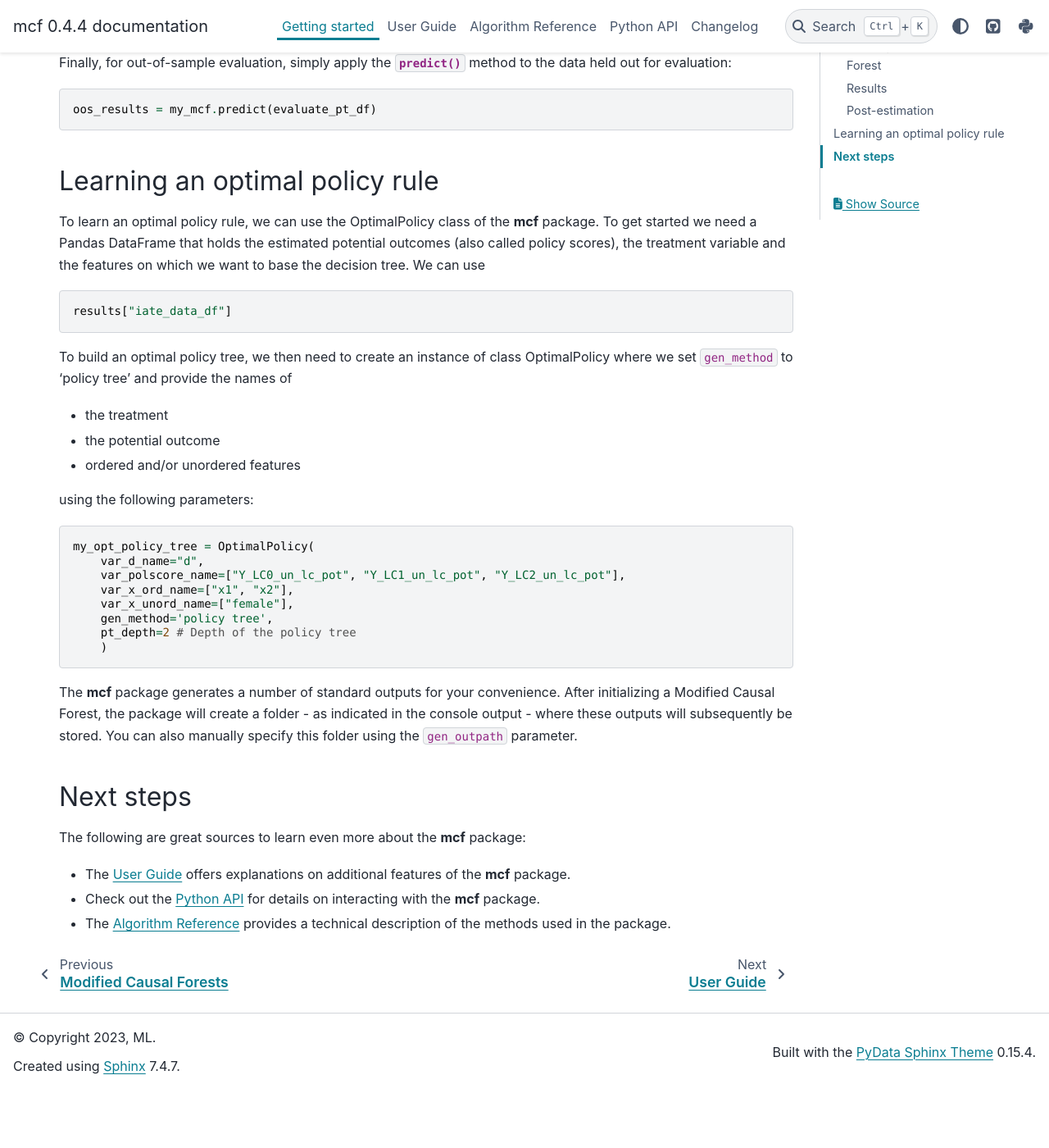
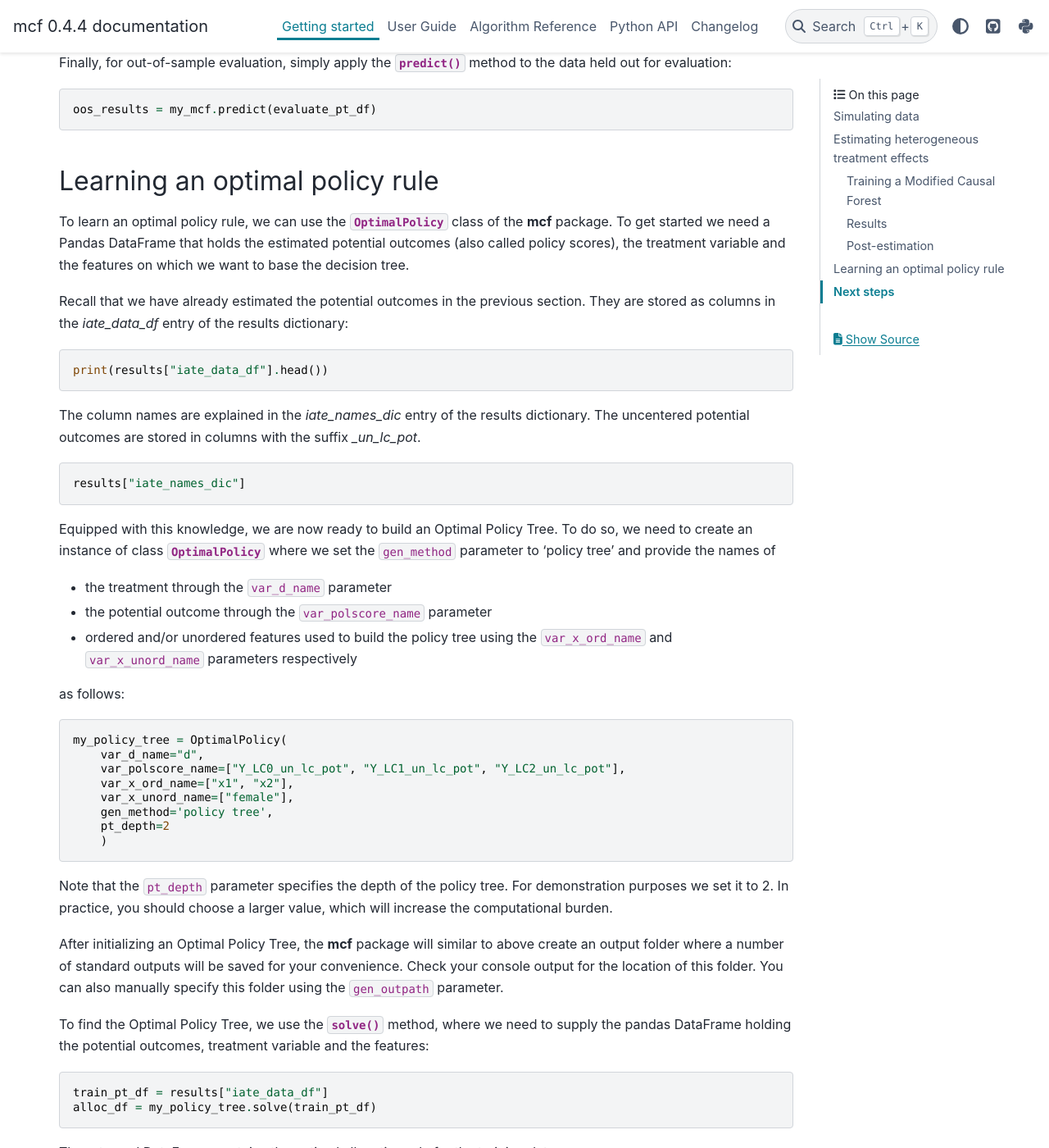
Before and after one commit to MCFpy/mcf, a Sphinx documentation site: the page built from docs/source/getting_started.rst, in a window 1280 px wide and 1400 px high, scrolled down 3307 px. Shown: the whole window at 82% size. Built offline with Sphinx 7.4.7 and the PyData theme 0.15.4, drawn with Linux system fonts in a browser that asks for light colours; before the commit the page ends 4636 px from its top, so only the background shows below that; some of the changed text lies outside the part shown.

Commit message:
Finish optimal policy example in Getting started

```diff
--- a/docs/source/getting_started.rst
+++ b/docs/source/getting_started.rst
@@ -185,36 +185,81 @@
 Learning an optimal policy rule
 -------------------------------
 
-To learn an optimal policy rule, we can use the OptimalPolicy class of the **mcf** package. To get started we need a Pandas DataFrame that holds the estimated potential outcomes (also called policy scores), the treatment variable and the features on which we want to base the decision tree. We can use
+To learn an optimal policy rule, we can use the :py:class:`~mcf_mini.OptimalPolicy` class of the **mcf** package. To get started we need a Pandas DataFrame that holds the estimated potential outcomes (also called policy scores), the treatment variable and the features on which we want to base the decision tree.
+
+Recall that we have already estimated the potential outcomes in the previous section. They are stored as columns in the *iate_data_df* entry of the results dictionary:
 
 .. code-block:: python
 
-    results["iate_data_df"]
+    print(results["iate_data_df"].head())
 
-
-To build an optimal policy tree, we then need to create an instance of class
-OptimalPolicy where we set ``gen_method`` to 'policy tree' and provide the names
-of
-
-- the treatment
-- the potential outcome
-- ordered and/or unordered features
-
-using the following parameters:
+The column names are explained in the `iate_names_dic` entry of the results dictionary. The uncentered potential outcomes are stored in columns with the suffix *_un_lc_pot*.
 
 .. code-block:: python
 
-    my_opt_policy_tree = OptimalPolicy(
+    results["iate_names_dic"]
+
+Equipped with this knowledge, we are now ready to build an Optimal Policy Tree. To do so, we need to create an instance of class :py:class:`~mcf_mini.OptimalPolicy` where we set the ``gen_method`` parameter to 'policy tree' and provide the names of
+
+- the treatment through the ``var_d_name`` parameter
+- the potential outcome through the ``var_polscore_name`` parameter
+- ordered and/or unordered features used to build the policy tree using the ``var_x_ord_name`` and ``var_x_unord_name`` parameters respectively
+
+as follows:
+
+.. code-block:: python
+
+    my_policy_tree = OptimalPolicy(
         var_d_name="d",
         var_polscore_name=["Y_LC0_un_lc_pot", "Y_LC1_un_lc_pot", "Y_LC2_un_lc_pot"],
         var_x_ord_name=["x1", "x2"],
         var_x_unord_name=["female"],
         gen_method='policy tree',
-        pt_depth=2 # Depth of the policy tree
+        pt_depth=2
         )
 
+Note that the ``pt_depth`` parameter specifies the depth of the policy tree. For demonstration purposes we set it to 2. In practice, you should choose a larger value, which will increase the computational burden.
 
-The **mcf** package generates a number of standard outputs for your convenience. After initializing a Modified Causal Forest, the package will create a folder - as indicated in the console output - where these outputs will subsequently be stored. You can also manually specify this folder using the ``gen_outpath`` parameter.
+After initializing an Optimal Policy Tree, the **mcf** package will similar to above create an output folder where a number of standard outputs will be saved for your convenience. Check your console output for the location of this folder. You can also manually specify this folder using the ``gen_outpath`` parameter.
+
+To find the Optimal Policy Tree, we use the :py:meth:`~mcf_mini.OptimalPolicy.solve` method, where we need to supply the pandas DataFrame holding the potential outcomes, treatment variable and the features:
+
+.. code-block:: python
+
+    train_pt_df = results["iate_data_df"]
+    alloc_df = my_policy_tree.solve(train_pt_df)
+
+The returned DataFrame contains the optimal allocation rule for the training data.
+
+.. code-block:: python
+
+    print(alloc_df.head())
+
+Next, we can use the :py:meth:`~mcf_mini.OptimalPolicy.evaluate` method to evaluate this allocation rule. This will return a dictionary holding the results of the evaluation. As a side-effect, the DataFrame with the optimal allocation is augmented with the observed treatment and a random allocation.
+
+.. code-block:: python
+
+    pt_eval = my_policy_tree.evaluate(alloc_df, train_pt_df)
+
+    print(pt_eval)
+    print(alloc_df.head())
+
+Finally, it is straightforward to apply our Optimal Policy Tree to new data. To do so, we simply apply the :py:meth:`~mcf_mini.OptimalPolicy.allocate` method
+to the DataFrame holding the potential outcomes, treatment variable and the features for the data that was held out for evaluation:
+
+.. code-block:: python
+
+    oos_df = oos_results["iate_data_df"]
+    oos_alloc_df = my_policy_tree.allocate(oos_df)
+
+To evaluate this allocation rule, again apply the :py:meth:`~mcf_mini.OptimalPolicy.allocate` method similar to above.
+
+.. code-block:: python
+
+    oos_eval = my_policy_tree.evaluate(oos_alloc_df, oos_df)
+
+    print(oos_eval)
+    print(oos_alloc_df.head())
 
 
 Next steps
@@ -222,6 +267,6 @@
 
 The following are great sources to learn even more about the **mcf** package:
 
-- The :doc:`user_guide` offers explanations on additional features of the **mcf** package.
-- Check out the :doc:`python_api` for details on interacting with the **mcf** package.
+- The :doc:`user_guide` offers explanations on additional features of the mcf package.
+- Check out the :doc:`python_api` for details on interacting with the mcf package.
 - The :doc:`algorithm_reference` provides a technical description of the methods used in the package.
--- a/docs/source/test.py
+++ /dev/null
@@ -1,83 +0,0 @@
-import numpy as np
-import pandas as pd
-
-def simulate_data(n):
-    """
-    Simulate data with treatment 'd', outcome 'y', an unordered control
-    variable 'female' and two ordered controls 'x1', 'x2'.
-
-    Parameters:
-    - n (int): Number of observations in the simulated data.
-
-    Returns:
-    pd.DataFrame: Simulated data in a Pandas DataFrame.
-
-    """
-    d = np.random.choice([0, 1, 2], n, replace=True)
-    female = np.random.choice([0, 1], n, replace=True)
-    x_ordered = np.random.normal(size=(n, 2))
-    y = (x_ordered[:, 0] +
-        x_ordered[:, 1] * (d == 1) +
-        x_ordered[:, 1] * (d == 2) +
-        0.5 * female +
-        np.random.normal(size=n))
-
-    data = {"y": y, "d": d, "female": female}
-
-    for i in range(x_ordered.shape[1]):
-        data["x" + str(i + 1)] = x_ordered[:, i]
-
-    return pd.DataFrame(data)
-
-df = simulate_data(1000)
-
-indices = np.array_split(df.index, 3)
-train_mcf_df, pred_mcf_train_pt_df, evaluate_pt_df = (df.iloc[ind] for ind in indices)
-
-from mcf import ModifiedCausalForest
-
-my_mcf = ModifiedCausalForest(
-    var_y_name="y",
-    var_d_name="d",
-    var_x_name_ord=["x1", "x2"],
-    var_x_name_unord=["female"],
-    _int_show_plots=False # Suppress the display of diagnostic plots during estimation
-)
-
-my_mcf.train(train_mcf_df)
-results = my_mcf.predict(pred_mcf_train_pt_df)
-print(results.keys())
-results["ate effect_list"]
-results["ate"]
-results["ate_se"]
-results["iate_data_df"]
-my_mcf.analyse(results)
-oos_results = my_mcf.predict(evaluate_pt_df)
-
-# Out of sample
-results_oos = my_mcf.predict(evaluate_pt_df)
-oos_df = results_oos['iate_data_df']
-
-# TO-DO:
-from mcf import OptimalPolicy
-
-my_opt_policy_tree = OptimalPolicy(var_d_name="d",
-                                   var_polscore_name=["Y_LC0_un_lc_pot", "Y_LC1_un_lc_pot", "Y_LC2_un_lc_pot"],
-                                   var_x_ord_name=["x1", "x2"],
-                                   var_x_unord_name=["female"],
-                                   gen_method='policy tree',
-                                   pt_depth=2 # Depth of the policy tree
-    )
-
-data_train_pt = results['iate_data_df']
-alloc_train_df = my_opt_policy_tree.solve(data_train_pt)
-
-eval = my_opt_policy_tree.evaluate(allocation_df=alloc_train_df,
-                data_df=data_train_pt,
-                data_title='Training PT data')
-
-# Augments this (comparison of tree, observerd allocation, random allocation)
-alloc_train_df.head()
-
-alloc_eva_df = my_opt_policy_tree.allocate(oos_df)
-results_eva_train = myoptp.evaluate(alloc_eva_df, oos_df)
```
